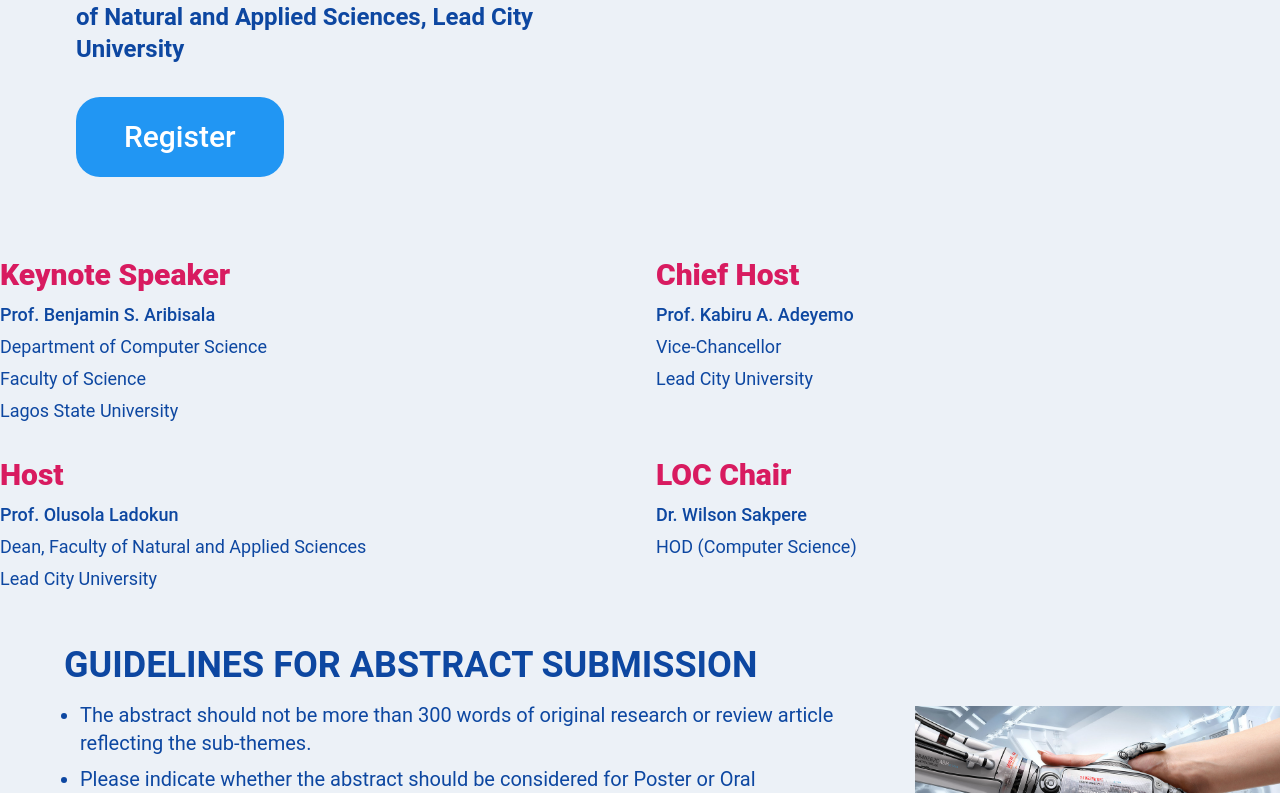
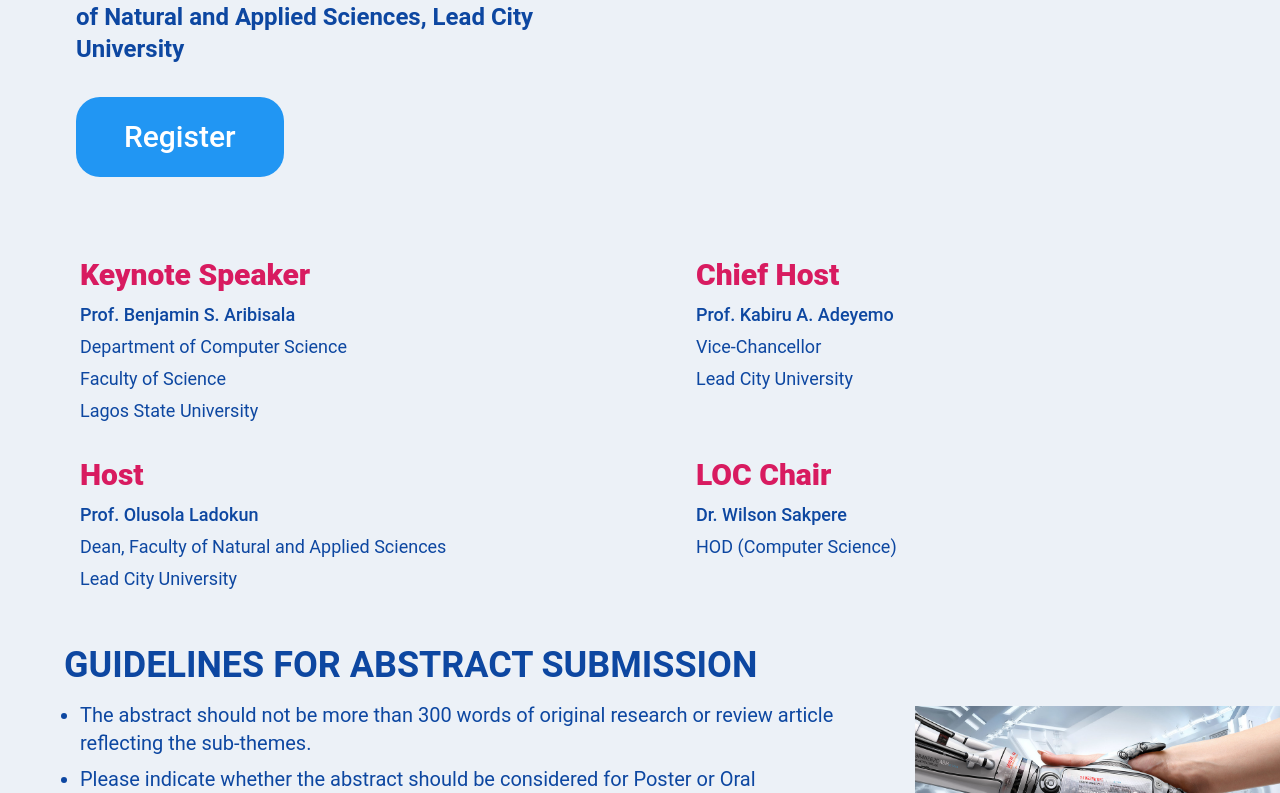
Before and after one commit to michael-ono/landing-page-fascon-2024, a React (Vite) app: page / in a window 1280 px wide. Shown: the part 659-1452 px from the top of the page. Built offline with nearby package versions, Linux system fonts and the light colour scheme; no server answers.

Commit message:
more changes

```diff
--- a/src/components/Attending.jsx
+++ b/src/components/Attending.jsx
@@ -10,7 +10,7 @@
     {/* SPEAKERS */}
     <div className='w-full bg-[#ecf1f7]'>
 
-      <div className="container mx-auto pt-8 grid grid-cols-1 md:grid-cols-2 gap-8">
+      <div className="container pl-20 pt-8 grid grid-cols-1 md:grid-cols-2 gap-8">
         <div>
           <h2 className="text-3xl text-pink-600 font-extrabold mb-2">Keynote Speaker</h2>
           <div className="flex flex-col text-lg gap-1">
```
